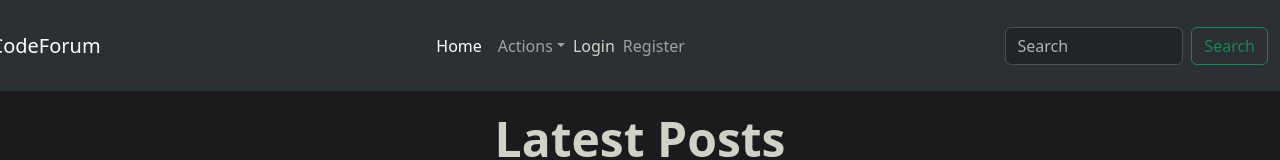
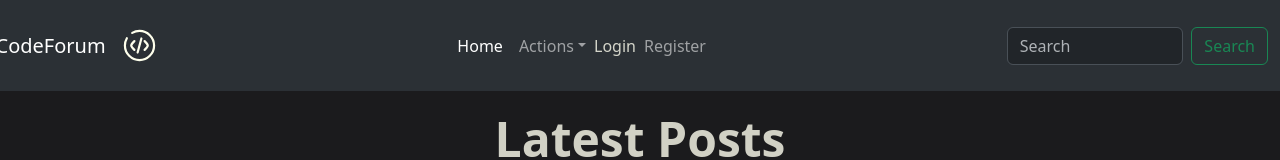
Before and after one commit to sheilabarnagot/Grupprojektet, a React (Vite) app in the folder frontend/: page / in a window 1280 px wide. Shown: the top 160 px of the page. Built offline with nearby package versions, Linux system fonts and the light colour scheme; no server answers; what react-lazy-with-preload would draw is missing.

Commit message:
Add favicon and navbar icon

```diff
--- a/frontend/src/Nav_bar.tsx
+++ b/frontend/src/Nav_bar.tsx
@@ -76,10 +76,11 @@ export const Nav_bar = ({ isLoggedIn, setIsLoggedInContext }: Props) => {
           id="navbar-navbar-Nav_bar"
           className="bg-body-tertiary w-100">
           <Container id="navbar-Nav_bar" fluid>
-            <div className="flex justify-end w-1/12">
+            <div className="flex ml-10 items-center justify-end w-1/12">
               <Navbar.Brand as={NavLink} to="/">
                 CodeForum
               </Navbar.Brand>
+              <img src="/icon.svg" width="35" />
             </div>
             <Navbar.Toggle aria-controls="navbarScroll" />
 
```
Also changed, not shown: frontend/public/icon.svg.
